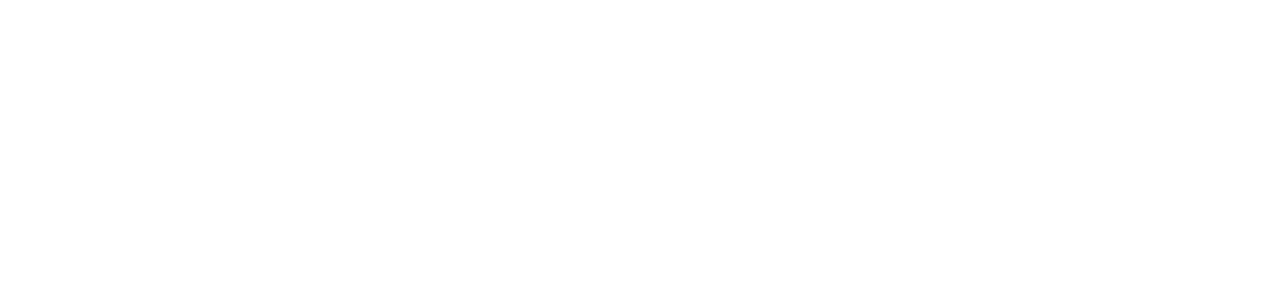
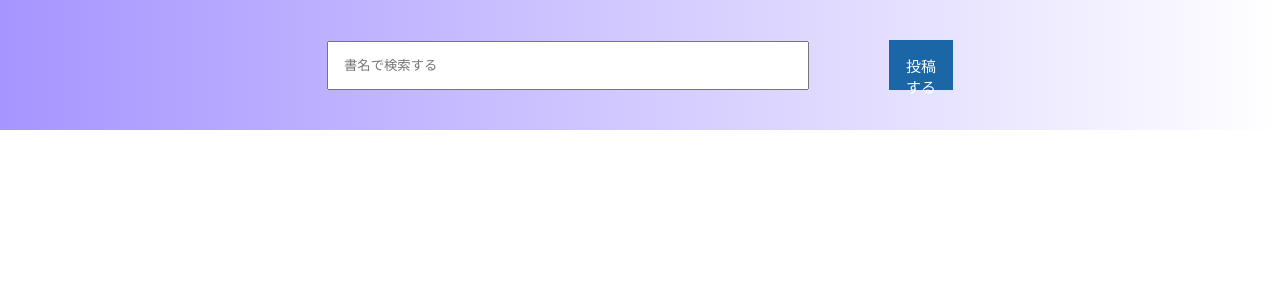
Before and after one commit to yoyo1025/book-review-app, a React (Create React App) app: page /home in a window 1280 px wide. Before the commit this address had no page. Shown: the top 300 px of the page. Built offline with nearby package versions, Linux system fonts and the light colour scheme.

Commit message:
ホーム画面を作成

```diff
--- a/src/App.js
+++ b/src/App.js
@@ -3,6 +3,7 @@
 import Login from "./components/Login";
 import Signup from "./components/Signup";
 import Top from "./components/Top";
+import { Home } from "./components/Home";
 
 function App() {
   return (
@@ -11,6 +12,7 @@
         <Route path="/" element={<Top />} />
         <Route path="/login" element={<Login />} />
         <Route path="/signup" element={<Signup />} />
+        <Route path="/home" element={<Home />} />
       </Routes>
     </BrowserRouter>
   );
--- /dev/null
+++ b/src/components/Header.js
@@ -0,0 +1,18 @@
+import "../style/App.css";
+
+export const Header = () => {
+  return (
+    <header className="home-header">
+      <div className="search">
+        <input
+          type="text"
+          className="search-box"
+          placeholder="書名で検索する"
+        />
+        <button className="create-review">投稿する</button>
+      </div>
+    </header>
+  );
+};
+
+export default Header;
--- /dev/null
+++ b/src/components/Home.js
@@ -0,0 +1,12 @@
+import { Header } from "./Header";
+import "../style/App.css";
+
+export const Home = () => {
+  return (
+    <>
+      <Header />
+    </>
+  );
+};
+
+export default Home;
--- a/src/style/App.css
+++ b/src/style/App.css
@@ -51,3 +51,46 @@
   color: white;
   font-size: 24px;
 }
+
+.home-header {
+  background: rgb(166, 149, 255);
+  background: -moz-linear-gradient(
+    90deg,
+    rgba(166, 149, 255, 1) 0%,
+    rgba(255, 255, 255, 0) 100%,
+    rgba(0, 212, 255, 1) 100%
+  );
+  background: -webkit-linear-gradient(
+    90deg,
+    rgba(166, 149, 255, 1) 0%,
+    rgba(255, 255, 255, 0) 100%,
+    rgba(0, 212, 255, 1) 100%
+  );
+  background: linear-gradient(
+    90deg,
+    rgba(166, 149, 255, 1) 0%,
+    rgba(255, 255, 255, 0) 100%,
+    rgba(0, 212, 255, 1) 100%
+  );
+  filter: progid:DXImageTransform.Microsoft.gradient(startColorstr="#a695ff",endColorstr="#00d4ff",GradientType=1);
+  filter: progid:DXImageTransform.Microsoft.gradient(startColorstr="#4d36c6",endColorstr="#00d4ff",GradientType=1);
+  filter: progid:DXImageTransform.Microsoft.gradient(startColorstr="#5c37b4",endColorstr="#00d4ff",GradientType=1);
+}
+
+.search {
+  display: flex;
+  align-items: center;
+  justify-content: center;
+}
+
+.search-box {
+  padding: 15px;
+  margin: 40px;
+  width: 35%;
+}
+
+.create-review {
+  padding: 15px;
+  margin: 40px;
+  width: 5%;
+}
--- a/src/style/signup-login.css
+++ b/src/style/signup-login.css
@@ -1,5 +1,5 @@
 body {
-  background: rgb(166, 149, 255);
+  /* background: rgb(166, 149, 255);
   background: -moz-linear-gradient(
     90deg,
     rgba(166, 149, 255, 1) 0%,
@@ -20,7 +20,7 @@
   );
   filter: progid:DXImageTransform.Microsoft.gradient(startColorstr="#a695ff",endColorstr="#00d4ff",GradientType=1);
   filter: progid:DXImageTransform.Microsoft.gradient(startColorstr="#4d36c6",endColorstr="#00d4ff",GradientType=1);
-  filter: progid:DXImageTransform.Microsoft.gradient(startColorstr="#5c37b4",endColorstr="#00d4ff",GradientType=1);
+  filter: progid:DXImageTransform.Microsoft.gradient(startColorstr="#5c37b4",endColorstr="#00d4ff",GradientType=1); */
   overflow-y: hidden;
 }
 
```
